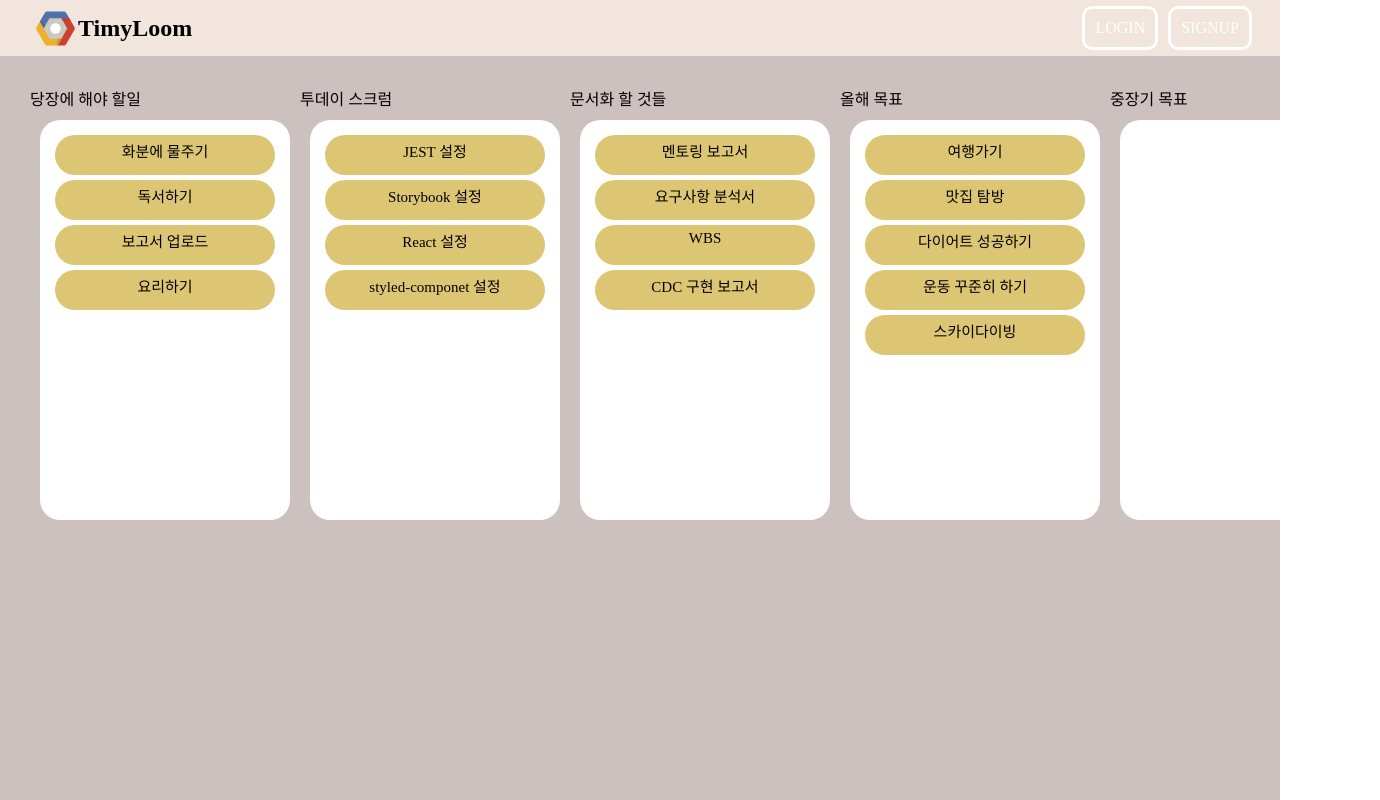
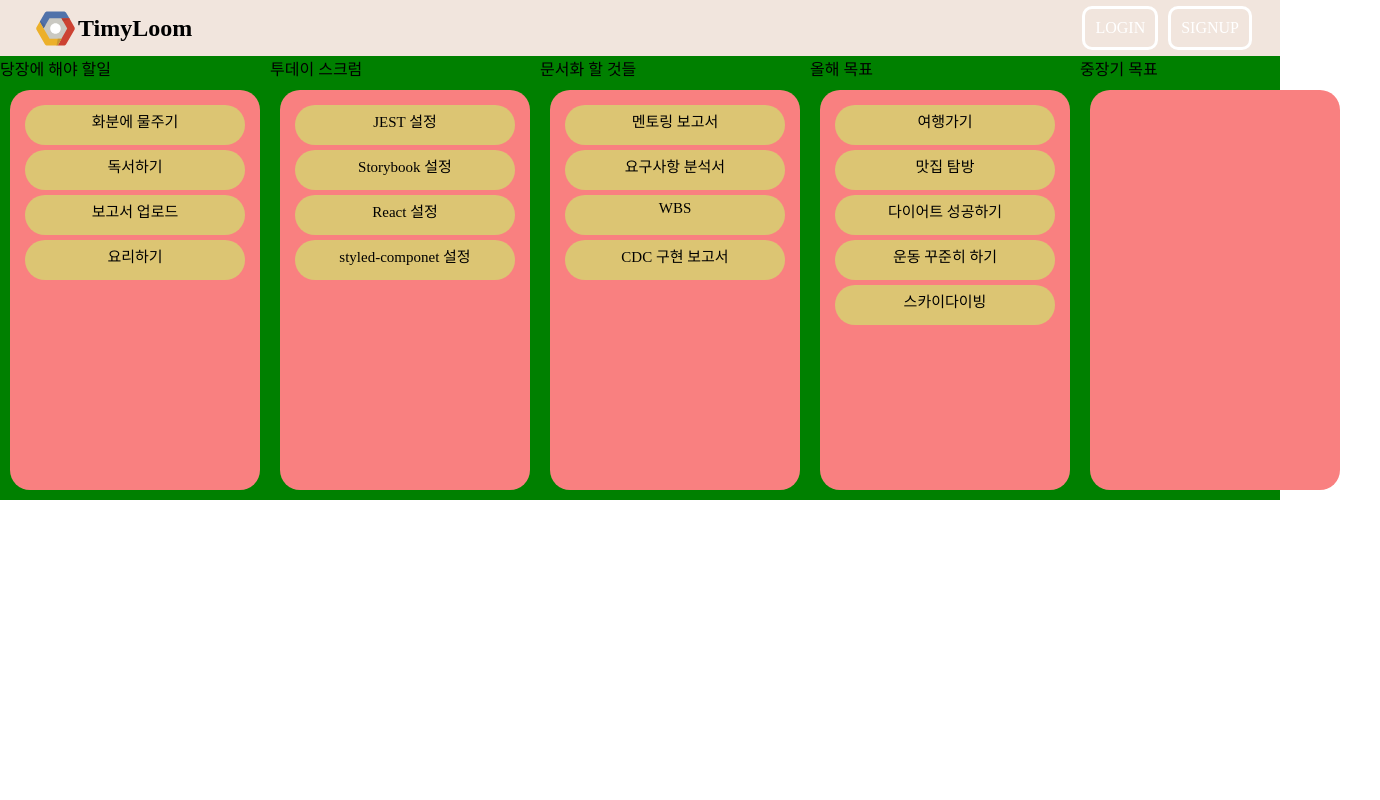
Before and after one commit to gachon-sw-academy-2023/Timyloom-React, a React (Vite) app: page /board/1 in a window 1280 px wide. Shown: the whole page, 1380 px wide, since content can reach past the window. Built offline with nearby package versions, Linux system fonts and the light colour scheme; what react-indexed-db would draw is missing.

Commit message:
[FIX] 폴더, 문서 이름 구조화 변경

```diff
--- a/src/App.tsx
+++ b/src/App.tsx
@@ -3,7 +3,7 @@ import Onboarding from '@/pages/Onboarding/index';
 import Login from '@/pages/Auth/Login/index';
 import SignUp from '@/pages/Auth/SignUp/index';
 import Workspace from '@/pages/Workspace/index';
-import List from '@/pages/Board/index';
+import BoardPage from '@/pages/Board/index';
 
 import { BrowserRouter, Routes, Route } from 'react-router-dom';
 import { RecoilRoot, atom, selector, useRecoilState, useRecoilValue } from 'recoil';
@@ -28,7 +28,7 @@ function App() {
             <Route path="/login" element={<Login />}></Route>
             <Route path="/signup" element={<SignUp />}></Route>
             <Route path="/workspace" element={<Workspace />}></Route>
-            <Route path="/board/:boardId" element={<List />}></Route>
+            <Route path="/board/:boardId" element={<BoardPage />}></Route>
           </Routes>
         </BrowserRouter>
       </ThemeProvider>
--- a/src/components/Board/Board.tsx
+++ b/src/components/Board/Board.tsx
@@ -1,13 +1,47 @@
+import List from '@/components/List/List';
 import * as S from '@/components/Board/BoardStyle';
-import { Link } from 'react-router-dom';
+import { DragDropContext, Droppable, Draggable } from 'react-beautiful-dnd';
+import { useRecoilState, useRecoilValue, useSetRecoilState, useResetRecoilState } from 'recoil';
+import { taskAtom } from '@/recoil/taskAtom';
 
-function Board({ title, board }: any) {
-  const URL = `/board/${board.boardId}`;
+function Board({ boardId }: any) {
+  const [boards, setBoards] = useRecoilState(taskAtom); // useRecoilState를 사용해서 boards를 가져온다.
+  const [selectedBoard] = JSON.parse(JSON.stringify(boards)).filter((board: any) => board.boardId === boardId); // JSON.parse(JSON.stringify()) -> 깊은 복사를 위해 사용
+  let tempBoards = JSON.parse(JSON.stringify(boards)); // 원하는 값을 변경 한 뒤에 tempBoards에 넣어줄 것이다.
+  let tempList = JSON.parse(JSON.stringify(selectedBoard.list)); // 원하는 값을 변경하기 위함
+
+  const onDragEnd = (result: any) => {
+    if (!result) return;
+    const [reorderedItem] = tempList.splice(result.source.index, 1); // 내가 드래그 하려고 하는 요소를 tempList에서 제외한다.
+    tempList.splice(result.destination.index, 0, reorderedItem); // 내가 드래그해서 가려고 하는 목적지에 reorderedItem을 넣어준다.
+    selectedBoard.list = tempList; // 현재 보드의 list를 새로운 list로 변경한다.
+    tempBoards = tempBoards.map((board: any) => (board.boardId === boardId ? selectedBoard : board)); // 보드배열을 반복하면서 내가 변경한 보드 ID와 배열안에 있는 보드ID 가 일치하면 변경
+    setBoards(tempBoards); // taskAtom recoil 업데이트!
+  };
+
+  // 반복을 통해서 리스트들을 보여준다.
+
   return (
-    <S.BoardWrapper>
-      <S.BoardTitle placeholder={title} />
-      <Link to={URL}>이동!</Link>
-    </S.BoardWrapper>
+    <DragDropContext onDragEnd={onDragEnd}>
+      <Droppable droppableId="list" direction="horizontal">
+        {(provided) => (
+          <S.ListContainer {...provided.droppableProps} ref={provided.innerRef}>
+            {tempList.map((list: any, index: any) => (
+              <Draggable draggableId={String(index)} index={index} key={String(index)}>
+                {(provided) => (
+                  <div ref={provided.innerRef} {...provided.draggableProps} {...provided.dragHandleProps}>
+                    <div>{list.listTitle}</div>
+                    <List list={list} boardId={boardId} listIndex={index} listId={list.listId} />
+                  </div>
+                )}
+              </Draggable>
+            ))}
+            {provided.placeholder}
+          </S.ListContainer>
+        )}
+      </Droppable>
+    </DragDropContext>
   );
 }
+
 export default Board;
--- a/src/components/Board/BoardStyle.tsx
+++ b/src/components/Board/BoardStyle.tsx
@@ -1,34 +1,7 @@
 import styled from 'styled-components';
-import boardbackground from '@/assets/images/backgroundimg.jpg';
 
-export const BoardWrapper = styled.div`
-  background-image: url(${boardbackground});
-  background-size: cover;
-  background-repeat: no-repeat;
-  width: 200px;
-  height: 130px;
-  margin: 30px;
-  border-radius: 10px;
-  text-align: center;
-  padding: 10px;
-  font-size: 1rem;
+export const ListContainer = styled.div`
+  display: flex;
+  flex-direction: row;
+  background-color: green;
 `;
-
-export const BoardTitle = styled.input`
-  background-color: #ffffff96;
-  border: 0;
-  text-align: center;
-  width: 180px;
-  height: 30px;
-  border-radius: 5px;
-  font-size: 1rem;
-
-  ::placeholder {
-    color: black;
-  }
-
-  &:focus {
-    background-color: #ffffff;
-    border: 2px solid black;
-  }
-`;
--- a/src/components/Card/Card.tsx
+++ /dev/null
@@ -1,54 +0,0 @@
-import * as S from './CardStyle';
-import { DragDropContext, Droppable, Draggable } from 'react-beautiful-dnd';
-import { useRecoilState, useRecoilValue, useSetRecoilState, useResetRecoilState } from 'recoil';
-import { taskAtom } from '@/recoil/taskAtom';
-
-//any 추후 타입지정 필요
-function Board({ list, boardId, listIndex, listId }: any) {
-  const [boards, setBoards] = useRecoilState(taskAtom);
-
-  //이부분 주석 안적으면 까먹음....ㄹㅇ루
-  let tempBoards = JSON.parse(JSON.stringify(boards));
-  let [selectedBoard] = JSON.parse(JSON.stringify(boards.filter((board) => board.boardId === boardId)));
-  let tempList = JSON.parse(JSON.stringify(list));
-  let tempLists = selectedBoard.list;
-  let tempCards = JSON.parse(JSON.stringify(list.card));
-
-  const onDragEnd = (result: any) => {
-    console.log(`선택한 BoardId : ${boardId}, listId:${listId}`);
-    if (!result) return;
-    let [reorderedItem] = tempCards.splice(result.source.index, 1);
-    tempCards.splice(result.destination.index, 0, reorderedItem);
-    tempList.card = tempCards;
-    let newLists = tempLists.map((list: any) => (list.listId === listId ? tempList : list));
-    console.log(newLists);
-    selectedBoard.list = newLists;
-    let newBoards = tempBoards.map((board: any) => (board.boardId === boardId ? selectedBoard : board));
-    setBoards(newBoards);
-  };
-
-  return (
-    <DragDropContext onDragEnd={onDragEnd}>
-      <Droppable droppableId="Card">
-        {(provided) => (
-          <div ref={provided.innerRef} {...provided.droppableProps}>
-            <S.BoardWrapper>
-              {tempCards.map((card: any, index: any) => (
-                <Draggable draggableId={String(index)} index={index} key={index}>
-                  {(provided) => (
-                    <div ref={provided.innerRef} {...provided.draggableProps} {...provided.dragHandleProps}>
-                      <S.CardWrapper>{card.cardTitle}</S.CardWrapper>
-                    </div>
-                  )}
-                </Draggable>
-              ))}
-            </S.BoardWrapper>
-            {provided.placeholder}
-          </div>
-        )}
-      </Droppable>
-    </DragDropContext>
-  );
-}
-
-export default Board;
--- a/src/components/Card/CardStyle.tsx
+++ /dev/null
@@ -1,21 +0,0 @@
-import styled from 'styled-components';
-
-export const BoardWrapper = styled.div`
-  font-size: 30px;
-  background-color: #ffffff;
-  border-radius: 20px;
-  width: 250px;
-  height: 400px;
-  margin: 10px;
-  padding: 10px;
-`;
-
-export const CardWrapper = styled.div`
-  background-color: #dcc573;
-  border-radius: 20px;
-  padding: 5px;
-  text-align: center;
-  font-size: 15px;
-  height: 40px;
-  margin: 5px;
-`;
--- a/src/components/List/List.tsx
+++ b/src/components/List/List.tsx
@@ -1,51 +1,53 @@
-import Card from '@/components/Card/Card';
-import * as S from '@/components/List/ListStyle';
+import * as S from './ListStyle';
 import { DragDropContext, Droppable, Draggable } from 'react-beautiful-dnd';
 import { useRecoilState, useRecoilValue, useSetRecoilState, useResetRecoilState } from 'recoil';
 import { taskAtom } from '@/recoil/taskAtom';
-import { useEffect } from 'react';
 
-function List({ boardId }: any) {
-  const [boards, setBoards] = useRecoilState(taskAtom); // useRecoilState를 사용해서 boards를 가져온다.
-  const [selectedBoard] = JSON.parse(JSON.stringify(boards)).filter((board: any) => board.boardId === boardId); // JSON.parse(JSON.stringify()) -> 깊은 복사를 위해 사용
-  let tempBoards = JSON.parse(JSON.stringify(boards)); // 원하는 값을 변경 한 뒤에 tempBoards에 넣어줄 것이다.
-  let tempList = JSON.parse(JSON.stringify(selectedBoard.list)); // 원하는 값을 변경하기 위함
+//any 추후 타입지정 필요
+function List({ list, boardId, listIndex, listId }: any) {
+  const [boards, setBoards] = useRecoilState(taskAtom); // recoil에서 관리하는 board들을 담고 있는 데이터
+
+  let tempBoards = JSON.parse(JSON.stringify(boards)); //보드들 정보를 tempBoards에 저장
+  let [selectedBoard] = JSON.parse(JSON.stringify(boards.filter((board) => board.boardId === boardId))); // 선택한 보드 1개를 저장
+  let tempList = JSON.parse(JSON.stringify(list)); // 선택한 리스트 1개를 저장
+  let tempLists = selectedBoard.list; // 선택된 보드 1개에서 list 배열을 tempLists에 담는다
+  let tempCards = JSON.parse(JSON.stringify(list.card)); // 선택한 리스트에서 카드 배열을 tempCards에 담는다
 
   const onDragEnd = (result: any) => {
+    console.log(`선택한 BoardId : ${boardId}, listId:${listId}`);
     if (!result) return;
-    const [reorderedItem] = tempList.splice(result.source.index, 1); // 내가 드래그 하려고 하는 요소를 tempList에서 제외한다.
-    tempList.splice(result.destination.index, 0, reorderedItem); // 내가 드래그해서 가려고 하는 목적지에 reorderedItem을 넣어준다.
-    selectedBoard.list = tempList; // 현재 보드의 list를 새로운 list로 변경한다.
-    tempBoards = tempBoards.map((board: any) => (board.boardId === boardId ? selectedBoard : board)); // 보드배열을 반복하면서 내가 변경한 보드 ID와 배열안에 있는 보드ID 가 일치하면 변경
-    setBoards(tempBoards); // taskAtom recoil 업데이트!
+    let [reorderedItem] = tempCards.splice(result.source.index, 1); // 선택한 카드를 배열에서 빼서 reorderedItem에 담는다.
+    tempCards.splice(result.destination.index, 0, reorderedItem); // 목적지에 reorderedItem을 넣는다.
+    tempList.card = tempCards; // tempList 객체서 card 배열을 변경한다.
+    let newLists = tempLists.map((list: any) => (list.listId === listId ? tempList : list)); //리스트 배열 중에서 listId가 일치하는 곳에 새로운 List를 넣어준다.
+    selectedBoard.list = newLists; // 새로운리스트들을 선택한 보드의 리스트 배열에 넣어준다.
+    let newBoards = tempBoards.map((board: any) => (board.boardId === boardId ? selectedBoard : board)); // 전체 보드에서 바뀐 보드를 업데이트 해준다.
+    setBoards(newBoards); //recoil을 재설정한다.
   };
-
-  useEffect(() => {
-    console.log(boards);
-  }, [boards]);
+  // 반복을 통해서 리스트 들을 보여준다.
 
   return (
-    <S.WorkspaceContentWrapper>
     <DragDropContext onDragEnd={onDragEnd}>
-        <Droppable droppableId="list" direction="horizontal">
+      <Droppable droppableId="Card">
         {(provided) => (
-            <S.ColumnDiv {...provided.droppableProps} ref={provided.innerRef}>
-              {tempList.map((list: any, index: any) => (
-                <Draggable draggableId={String(index)} index={index} key={String(index)}>
+          <div ref={provided.innerRef} {...provided.droppableProps}>
+            <S.ListWrapper>
+              {tempCards.map((card: any, index: any) => (
+                <Draggable draggableId={String(index)} index={index} key={index}>
                   {(provided) => (
                     <div ref={provided.innerRef} {...provided.draggableProps} {...provided.dragHandleProps}>
-                      <div>{list.listTitle}</div>
-                      <Card list={list} boardId={boardId} listIndex={index} listId={list.listId} />
+                      <S.CardWrapper>{card.cardTitle}</S.CardWrapper>
+                      {/* 여기 바로 위에 진짜 Card 컴포넌트가 들어가야함 */}
                     </div>
                   )}
                 </Draggable>
               ))}
+            </S.ListWrapper>
             {provided.placeholder}
-            </S.ColumnDiv>
+          </div>
         )}
       </Droppable>
     </DragDropContext>
-    </S.WorkspaceContentWrapper>
   );
 }
 
--- a/src/components/List/ListStyle.tsx
+++ b/src/components/List/ListStyle.tsx
@@ -1,18 +1,21 @@
 import styled from 'styled-components';
 
-export const WorkspaceContentWrapper = styled.div`
-  display: flex;
-  flex-wrap: wrap;
-  justify-content: flex-start;
-  align-items: flex-start;
-  width: 100%;
-  height: 93vh;
-  min-width: 250px;
-  background-color: ${(props) => props.theme.primaryColor_1};
-  padding: 30px;
+export const ListWrapper = styled.div`
+  font-size: 30px;
+  background-color: #f98080;
+  border-radius: 20px;
+  width: 250px;
+  height: 400px;
+  margin: 10px;
+  padding: 10px;
 `;
 
-export const ColumnDiv = styled.div`
-  display: flex;
-  flex-direction: row;
+export const CardWrapper = styled.div`
+  background-color: #dcc573;
+  border-radius: 20px;
+  padding: 5px;
+  text-align: center;
+  font-size: 15px;
+  height: 40px;
+  margin: 5px;
 `;
--- a/src/pages/Board/index.tsx
+++ b/src/pages/Board/index.tsx
@@ -1,9 +1,8 @@
-import ListLayout from '@/components/List/List';
+import Board from '@/components/Board/Board';
 import { useParams } from 'react-router-dom';
 
-function List() {
+function BoardPage() {
   let { boardId } = useParams();
-  console.log(boardId);
-  return <ListLayout boardId={boardId} />;
+  return <Board boardId={boardId} />;
 }
-export default List;
+export default BoardPage;
--- a/src/pages/Workspace/indexStyle.tsx
+++ b/src/pages/Workspace/indexStyle.tsx
@@ -1,5 +1,6 @@
 import styled from 'styled-components';
 import { Link } from 'react-router-dom';
+import boardbackground from '@/assets/images/backgroundimg.jpg';
 
 export const WorkspaceWrapper = styled.div`
   display: flex;
@@ -15,7 +16,7 @@ export const ContentWrapper = styled.div`
   background-color: white;
 `;
 
-export const BoardWrapper = styled.div`
+export const BoardContainer = styled.div`
   display: flex;
   flex-direction: row;
   flex-wrap: wrap;
@@ -59,3 +60,35 @@ export const SearchWrapper = styled.div`
   height: 1rem;
   border-radius: 10px;
 `;
+
+export const BoardWrapper = styled.div`
+  background-image: url(${boardbackground});
+  background-size: cover;
+  background-repeat: no-repeat;
+  width: 200px;
+  height: 130px;
+  margin: 30px;
+  border-radius: 10px;
+  text-align: center;
+  padding: 10px;
+  font-size: 1rem;
+`;
+
+export const BoardTitle = styled.input`
+  background-color: #ff0000fc;
+  border: 0;
+  text-align: center;
+  width: 180px;
+  height: 30px;
+  border-radius: 5px;
+  font-size: 1rem;
+
+  ::placeholder {
+    color: black;
+  }
+
+  &:focus {
+    background-color: #ffffff;
+    border: 2px solid black;
+  }
+`;
```
Also changed, not shown: src/pages/Workspace/index.tsx (+9 -4 lines). Lines whose indentation alone changed are shown as unchanged.
